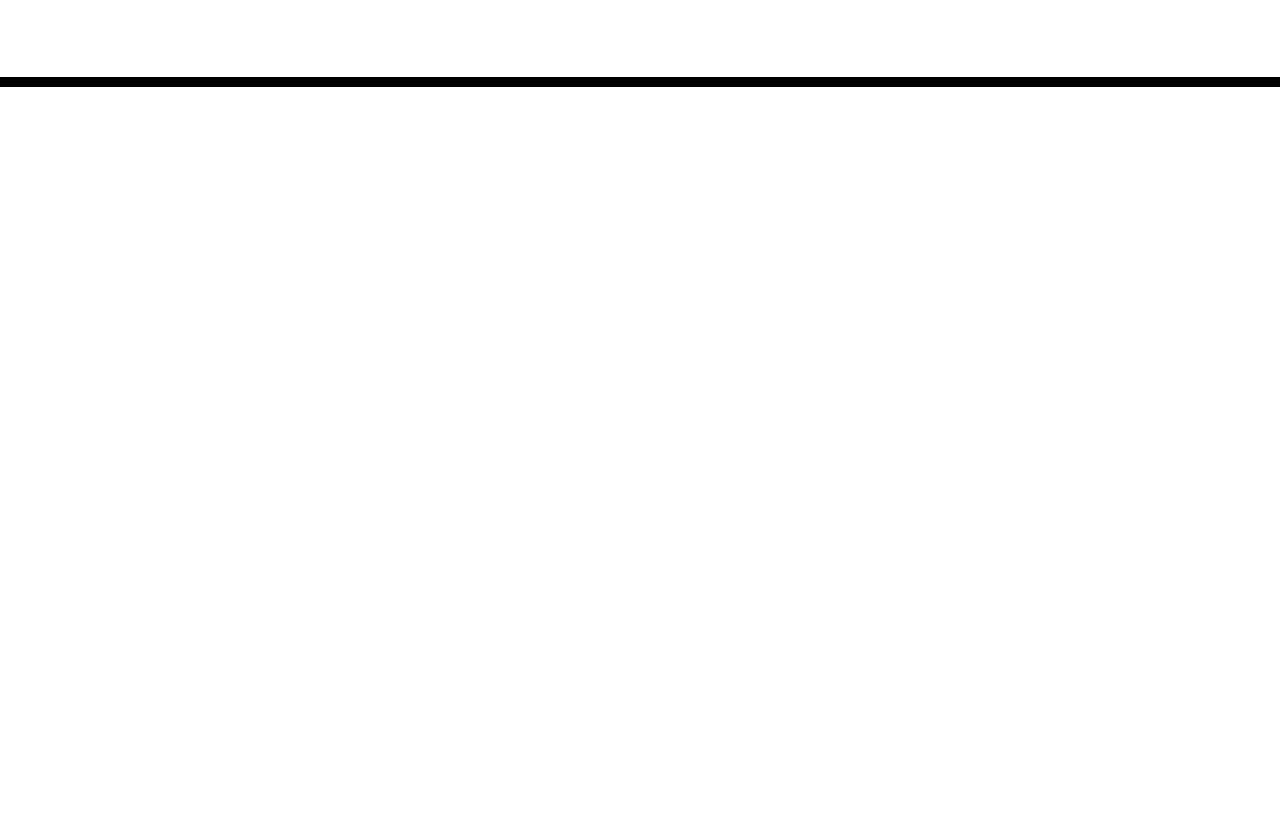
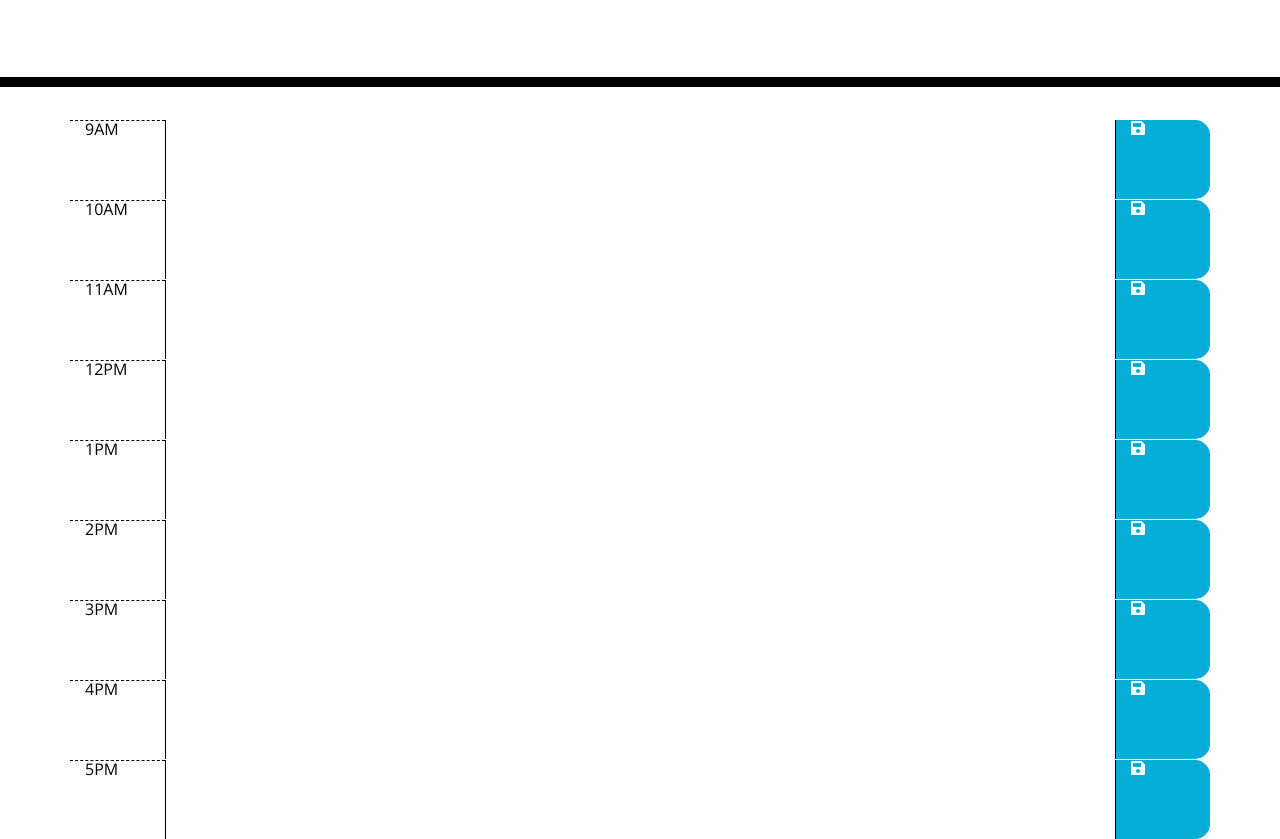
Before and after one commit to Kawilder/work-schedule, a plain HTML site: page index.html in a window 1280 px wide. Shown: the part 181-1020 px from the top of the page. Before the commit the page ends 800 px from the top, so only its background shows below. Drawn offline with nearby package versions, Linux system fonts and the light colour scheme.

Commit message:
added the hour rows into the main body, and made a js file

```diff
--- a/index.html
+++ b/index.html
@@ -4,20 +4,9 @@
     <meta charset="UTF-8" />
     <meta name="viewport" content="width=device-width, initial-scale=1.0" />
     <meta http-equiv="X-UA-Compatible" content="ie=edge" />
-    <link
-      rel="stylesheet"
-      href="https://stackpath.bootstrapcdn.com/bootstrap/4.3.1/css/bootstrap.min.css"
-    />
-    <link
-      rel="stylesheet"
-      href="https://use.fontawesome.com/releases/v5.8.1/css/all.css"
-      integrity="sha384-50oBUHEmvpQ+1lW4y57PTFmhCaXp0ML5d60M1M7uH2+nqUivzIebhndOJK28anvf"
-      crossorigin="anonymous"
-    />
-    <link
-      href="https://fonts.googleapis.com/css?family=Open+Sans&display=swap"
-      rel="stylesheet"
-    />
+    <link rel="stylesheet" href="https://stackpath.bootstrapcdn.com/bootstrap/4.3.1/css/bootstrap.min.css"/>
+    <link rel="stylesheet" href="https://use.fontawesome.com/releases/v5.8.1/css/all.css" integrity="sha384-50oBUHEmvpQ+1lW4y57PTFmhCaXp0ML5d60M1M7uH2+nqUivzIebhndOJK28anvf" crossorigin="anonymous"/>
+    <link rel="stylesheet" href="https://fonts.googleapis.com/css?family=Open+Sans&display=swap" />
     <link rel="stylesheet" href="style.css" />
     <title>Work Day Scheduler</title>
   </head>
@@ -28,8 +17,61 @@
       <p class="lead">A simple calendar app for scheduling your work day</p>
       <p id="currentDay" class="lead"></p>
     </header>
+
     <div class="container">
-      <!-- Timeblocks go here -->
+      <div class="row">
+        <div class="hour col-1">9AM</div>
+        <textarea class="col-10"></textarea>
+        <div class="saveBtn col-1"><i class="fas fa-save"></i></div>
+      </div>
+
+      <div class="row">
+        <div class="hour col-1">10AM</div>
+        <textarea class="col-10"></textarea>
+        <div class="saveBtn col-1"><i class="fas fa-save"></i></div>
+      </div>
+
+      <div class="row">
+        <div class="hour col-1">11AM</div>
+        <textarea class="col-10"></textarea>
+        <div class="saveBtn col-1"><i class="fas fa-save"></i></div>
+      </div>
+
+      <div class="row">
+        <div class="hour col-1">12PM</div>
+        <textarea class="col-10"></textarea>
+        <div class="saveBtn col-1"><i class="fas fa-save"></i></div>
+      </div>
+
+      <div class="row">
+        <div class="hour col-1">1PM</div>
+        <textarea class="col-10"></textarea>
+        <div class="saveBtn col-1"><i class="fas fa-save"></i></div>
+      </div>
+
+      <div class="row">
+        <div class="hour col-1">2PM</div>
+        <textarea class="col-10"></textarea>
+        <div class="saveBtn col-1"><i class="fas fa-save"></i></div>
+      </div>
+
+      <div class="row">
+        <div class="hour col-1">3PM</div>
+        <textarea class="col-10"></textarea>
+        <div class="saveBtn col-1"><i class="fas fa-save"></i></div>
+      </div>
+
+      <div class="row">
+        <div class="hour col-1">4PM</div>
+        <textarea class="col-10"></textarea>
+        <div class="saveBtn col-1"><i class="fas fa-save"></i></div>
+      </div>
+
+      <div class="row">
+        <div class="hour col-1">5PM</div>
+        <textarea class="col-10"></textarea>
+        <div class="saveBtn col-1"><i class="fas fa-save"></i></div>
+      </div>
     </div>
 
     <script src="https://code.jquery.com/jquery-3.4.1.min.js"></script>
```
Also changed, not shown: index.js (added).
